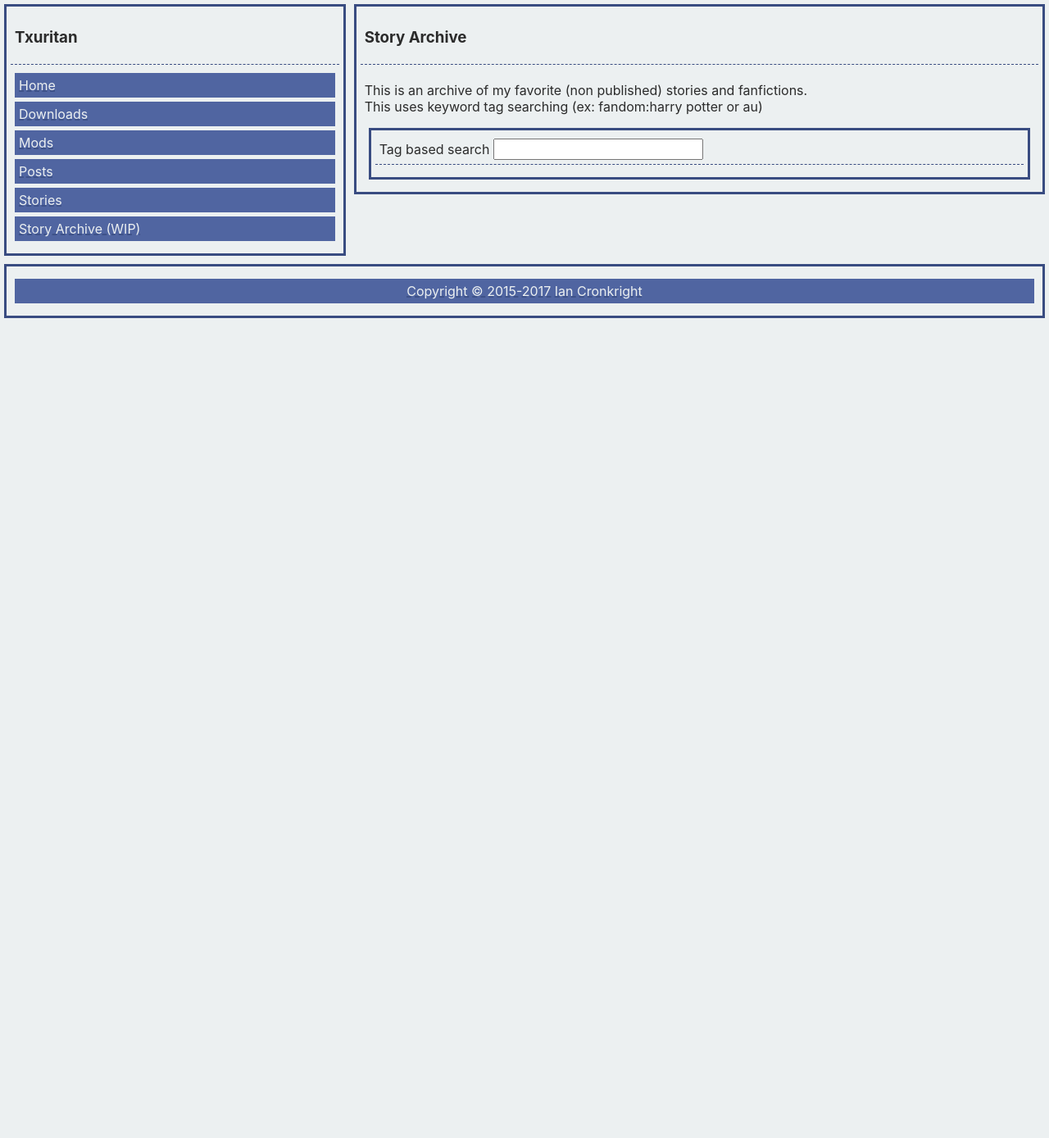
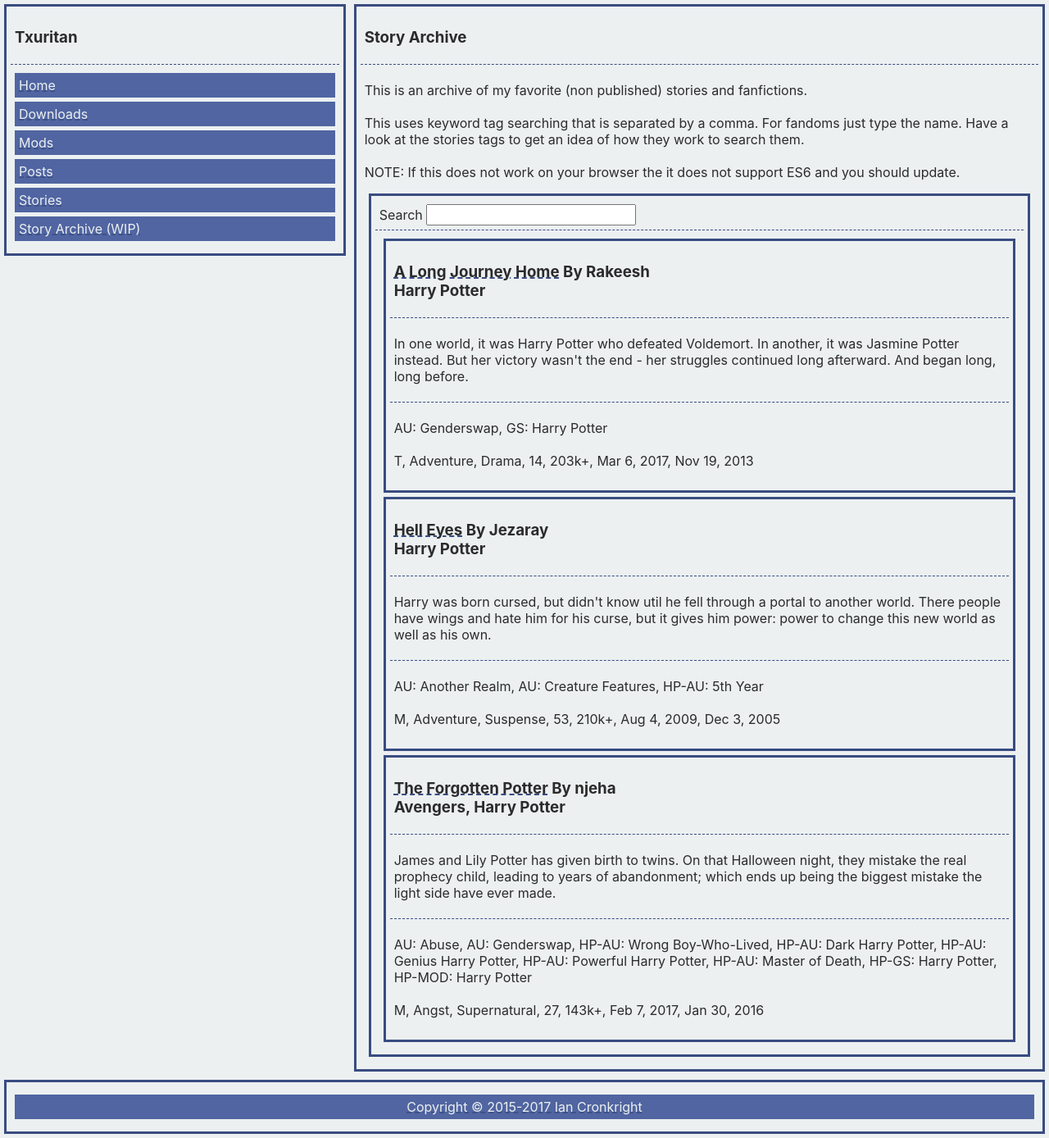
Before and after one commit to Txuritan/Txuritan.github.io, a Jekyll site: the page built from story-archive/index.html, in a window 1280 px wide. Shown: the whole page at 82% size. Built offline with Jekyll 4.4.1, drawn with Linux system fonts in a browser that asks for light colours; before the commit the page ends 900 px from its top, so only the background shows below that.

Commit message:
Finally got search system working

```diff
--- a/story-archive/index.html
+++ b/story-archive/index.html
@@ -14,13 +14,15 @@ layout: default
             <div class="panel-body">
                 <p>
                     This is an archive of my favorite (non published) stories and fanfictions.
-                    <br/>
-                    This uses keyword tag searching (ex: fandom:harry potter or au)
+                    <br/><br/>
+                    This uses keyword tag searching that is separated by a comma. For fandoms just type the name. Have a look at the stories tags to get an idea of how they work to search them.
+                    <br/><br/>
+                    NOTE: If this does not work on your browser the it does not support ES6 and you should update.
                 </p>
                 <div class="panel">
                     <div class="panel-header">
-                        <label for="js__input--search">Tag based search</label>
-                        <input id="js__input--search"></input>
+                        <label for="js__input--search">Search</label>
+                        <input id="js__input--search" />
                     </div>
                     <div class="panel-body" id="js__results">
 
--- /dev/null
+++ b/story-archive/story-archive.js
@@ -0,0 +1,245 @@
+class StoryArchive {
+    constructor() {
+        this.stories = [{
+            "title": "Hell Eyes",
+            "fandom": [
+                "Harry Potter",
+            ],
+            "author": "Jezaray",
+            "url": "https://fanfiction.net/s/2686394/1/",
+            "summary": "Harry was born cursed, but didn't know util he fell through a portal to another world. There people have wings and hate him for his curse, but it gives him power: power to change this new world as well as his own.",
+            "tags": [
+                "AU: Another Realm",
+                "AU: Creature Features",
+                "HP-AU: 5th Year",
+            ],
+            "meta": {
+                "rating": "m",
+                "genres": [
+                    "Adventure",
+                    "Suspense",
+                ],
+                "chapters": "53",
+                "words": "210k+",
+                "updated": "Aug 4, 2009",
+                "published": "Dec 3, 2005",
+            }
+        }, {
+            "title": "A Long Journey Home",
+            "fandom": [
+                "Harry Potter",
+            ],
+            "author": "Rakeesh",
+            "url": "https://fanfiction.net/s/9860311/1/",
+            "summary": "In one world, it was Harry Potter who defeated Voldemort. In another, it was Jasmine Potter instead. But her victory wasn't the end - her struggles continued long afterward. And began long, long before.",
+            "tags": [
+                "AU: Genderswap",
+                "GS: Harry Potter",
+            ],
+            "meta": {
+                "rating": "t",
+                "genres": [
+                    "Adventure",
+                    "Drama",
+                ],
+                "chapters": "14",
+                "words": "203k+",
+                "updated": "Mar 6, 2017",
+                "published": "Nov 19, 2013",
+            }
+        }, {
+            "title": "The Forgotten Potter",
+            "fandom": [
+                "Avengers",
+                "Harry Potter",
+            ],
+            "author": "njeha",
+            "url": "https://fanfiction.net/s/11761202/1/",
+            "summary": "James and Lily Potter has given birth to twins. On that Halloween night, they mistake the real prophecy child, leading to years of abandonment; which ends up being the biggest mistake the light side have ever made.",
+            "tags": [
+                "AU: Abuse",
+                "AU: Genderswap",
+                "HP-AU: Wrong Boy-Who-Lived",
+                "HP-AU: Dark Harry Potter",
+                "HP-AU: Genius Harry Potter",
+                "HP-AU: Powerful Harry Potter",
+                "HP-AU: Master of Death",
+                "HP-GS: Harry Potter",
+                "HP-MOD: Harry Potter",
+            ],
+            "meta": {
+                "rating": "m",
+                "genres": [
+                    "Angst",
+                    "Supernatural",
+                ],
+                "chapters": "27",
+                "words": "143k+",
+                "updated": "Feb 7, 2017",
+                "published": "Jan 30, 2016",
+            }
+        }];
+
+        this.stories = this.sortByKey(this.stories, 'title');
+
+        this.idResults = document.getElementById('js__results');
+
+        this.stories.forEach((story) => {
+            this.idResults.appendChild(this.drawStory(story));
+        });
+    }
+
+    search(tags) {
+        let searched = [];
+
+        let searchedStories = false;
+
+        tags.forEach((tag) => {
+            if (searched.length > 0) {
+                searched.forEach((story) => {
+                    if (this.allValuesOf(story).includes(tags[i])) {
+                        searched.push(story);
+                    } else {
+                        searched = searched.filter((e) => {
+                            return e !== story;
+                        })
+                    }
+                });
+            } else if (!searchedStories) {
+                this.stories.forEach((story) => {
+                    if (this.allValuesOf(story).includes(tag)) {
+                        searched.push(story);
+                    }
+                });
+                searchedStories = true;
+            } else {
+
+            }
+        });
+
+        this.idResults.innerHTML = '';
+
+        searched.forEach((story) => {
+            this.idResults.appendChild(this.drawStory(story));
+        });
+    }
+
+    // noinspection JSMethodCanBeStatic
+    allValuesOf(object) {
+        let allValues = [];
+
+        let valuesOfObject = Object.keys(object).map((i) => object[i]);
+
+        for (let i = 0; i < valuesOfObject.length; i++) {
+            if (valuesOfObject[i] instanceof Array) {
+                allValues = allValues.concat(valuesOfObject[i]);
+            } else if (valuesOfObject[i] instanceof Object) {
+                allValues = allValues.concat(this.allValuesOf(valuesOfObject[i]));
+            } else {
+                allValues.push(valuesOfObject[i]);
+            }
+        }
+
+        return allValues;
+    }
+
+    // noinspection JSMethodCanBeStatic
+    db(tag, attributes, children) {
+        let element = document.createElement(tag);
+
+        if (attributes instanceof Array) {
+            attributes.forEach((attribute) => {
+                element.setAttribute(attribute[0], attribute[1]);
+            });
+        } else if (attributes instanceof Object) {
+            for (let key of Object.keys(attributes)) {
+                element.setAttribute(key, attributes[key]);
+            }
+        }
+
+        if (children instanceof Array) {
+            children.forEach((child) => {
+                if (child instanceof Node) {
+                    element.appendChild(child);
+                } else if (child instanceof Array) {
+                    child.forEach((grandchild) => {
+                        if (grandchild instanceof Node) {
+                            element.appendChild(grandchild);
+                        } else {
+                            element.appendChild(document.createTextNode(grandchild));
+                        }
+                    });
+                } else {
+                    element.appendChild(document.createTextNode(child));
+                }
+            });
+        }
+
+        return element;
+    }
+
+    drawStory(story) {
+        const header = this.db('div', {'class': 'panel-header'}, [
+            this.db('h3', null, [
+                this.db('a', {'href': story['url']}, [
+                    story['title']
+                ]),
+                ' By ',
+                story['author'],
+                this.db('br', null, null),
+                story['fandom'].join(', ')
+            ])
+        ]);
+
+        const body = this.db('div', {'class': 'panel-body'}, [
+            this.db('p', null, [
+                story['summary']
+            ])
+        ]);
+
+        const footer = this.db('div', {'class': 'panel-footer'}, [
+            this.db('p', null, [
+                story['tags'].join(', '),
+                this.db('br', null, null),
+                this.db('br', null, null),
+                this.capitalize(story['meta']['rating']), ', ',
+                story['meta']['genres'].join(', '), ', ',
+                story['meta']['chapters'], ', ',
+                story['meta']['words'], ', ',
+                story['meta']['updated'], ', ',
+                story['meta']['published']
+            ])
+        ]);
+
+        return this.db('div', [['class', 'panel']], [
+            header,
+            body,
+            footer
+        ]);
+    }
+
+    // https://stackoverflow.com/questions/8175093/simple-function-to-sort-an-array-of-objects/8175221#8175221
+    sortByKey(array, key) {
+        return array.sort((a, b) => {
+            let x = a[key];
+            let y = b[key];
+            return ((x < y) ? -1 : ((x > y) ? 1 : 0));
+        });
+    }
+
+    // noinspection JSMethodCanBeStatic
+    capitalize(text) {
+        return text.charAt(0).toUpperCase() + text.slice(1);
+    }
+}
+
+let storyarchive = new StoryArchive();
+
+document.getElementById('js__input--search').addEventListener('keyup', (event) => {
+    event.preventDefault();
+    if (event.keyCode === 13) {
+        storyarchive.search(
+            document.getElementById("js__input--search").value.split(/[,][\s]?/)
+        );
+    }
+});
```
Also changed, not shown: story-archive/storyarchive.coffee (renamed from story-archive/story-archive.coffee).
